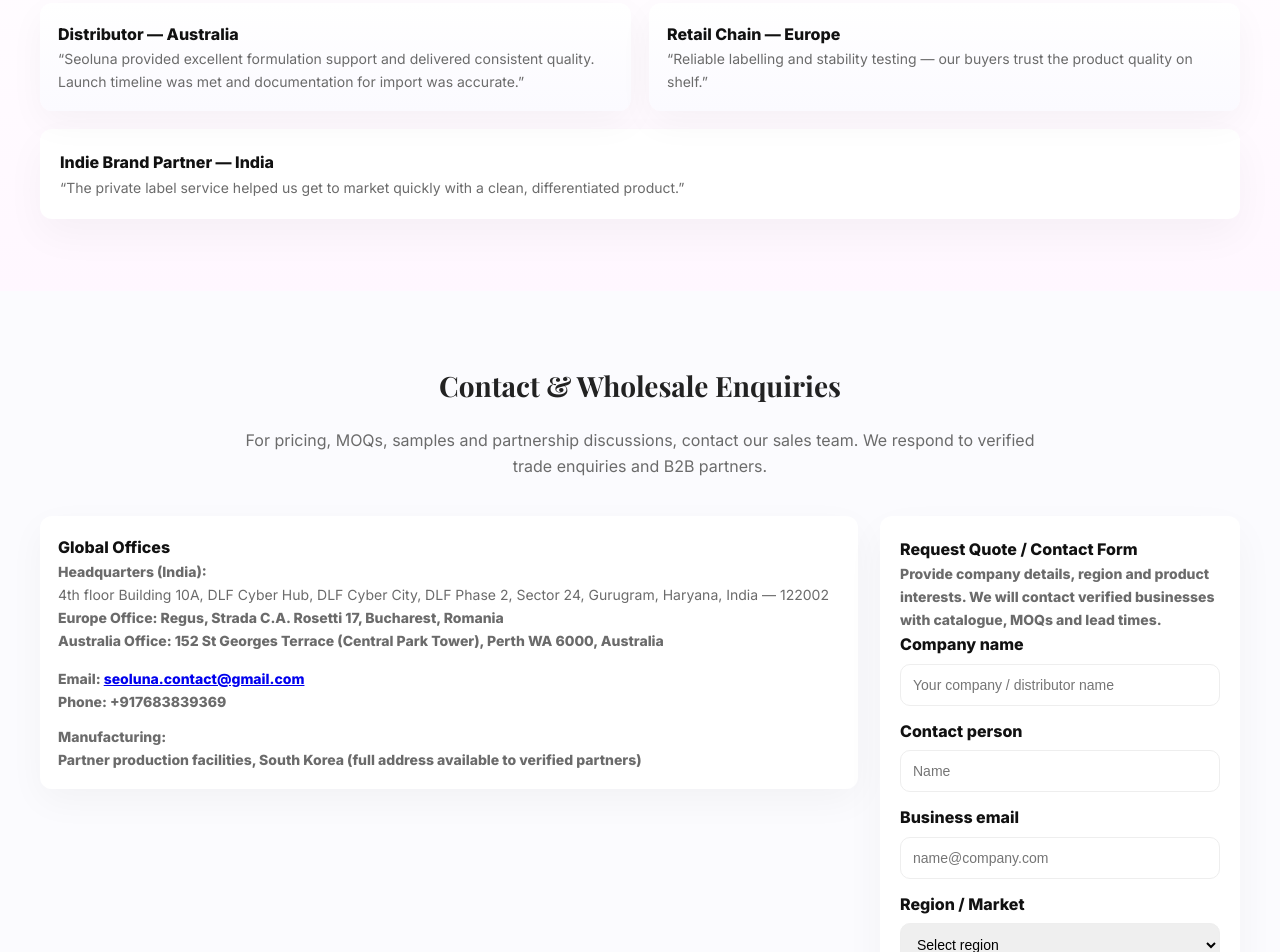
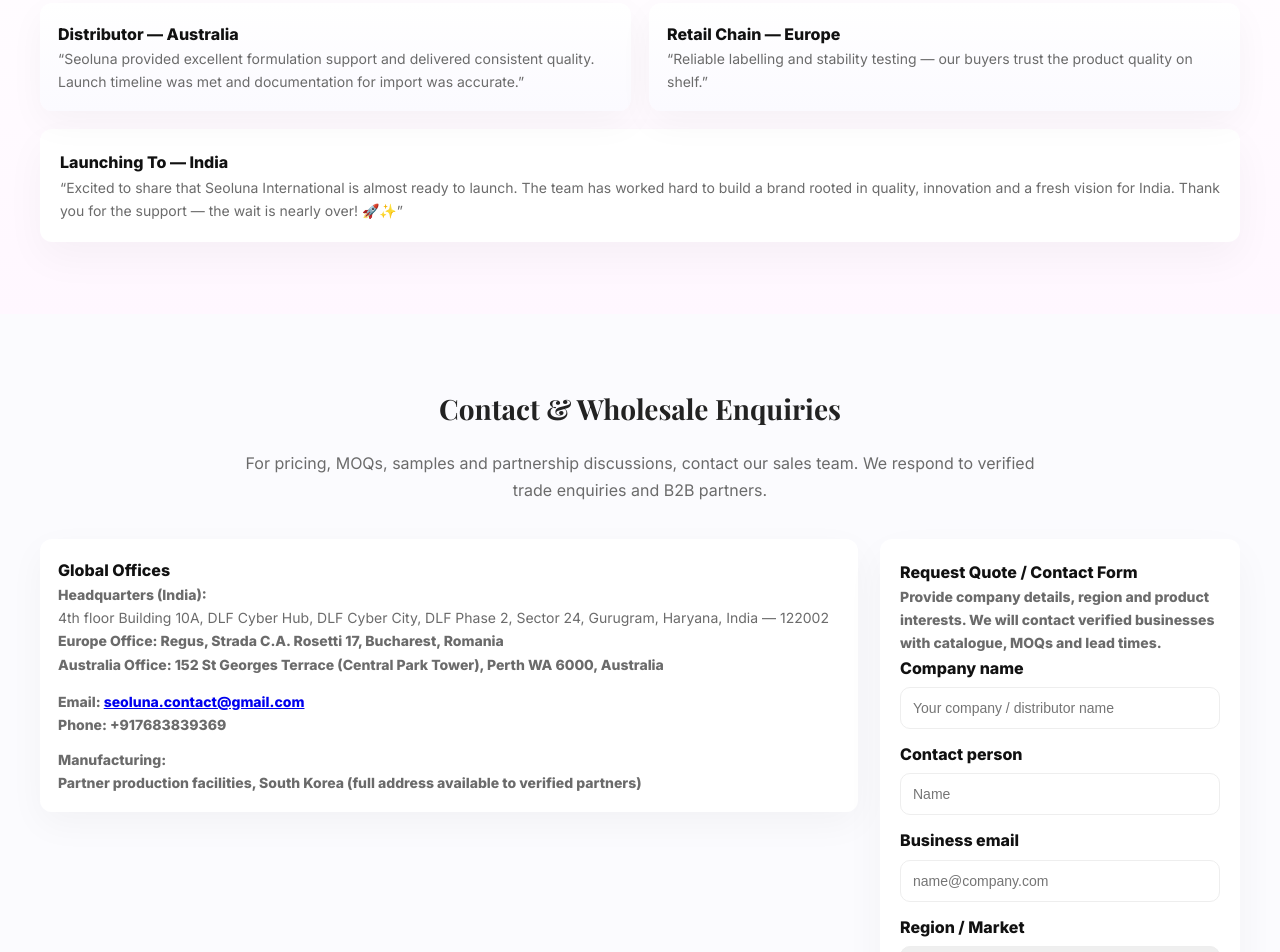
Before and after one commit to Seoluna/Seoluna-International, a plain HTML site: page index.html in a window 1280 px wide. Shown: the part 4472-5424 px from the top of the page. Drawn offline with nearby package versions, Linux system fonts and the light colour scheme.

Commit message:
Update index.html

```diff
--- a/index.html
+++ b/index.html
@@ -405,8 +405,8 @@
       </div>
 
       <div style="margin-top:18px" class="card">
-        <strong>Indie Brand Partner — India</strong>
-        <p class="meta">“The private label service helped us get to market quickly with a clean, differentiated product.”</p>
+        <strong>Launching To — India</strong>
+        <p class="meta">“Excited to share that Seoluna International is almost ready to launch. The team has worked hard to build a brand rooted in quality, innovation and a fresh vision for India. Thank you for the support — the wait is nearly over! 🚀✨”</p>
       </div>
     </div>
   </section>
```
